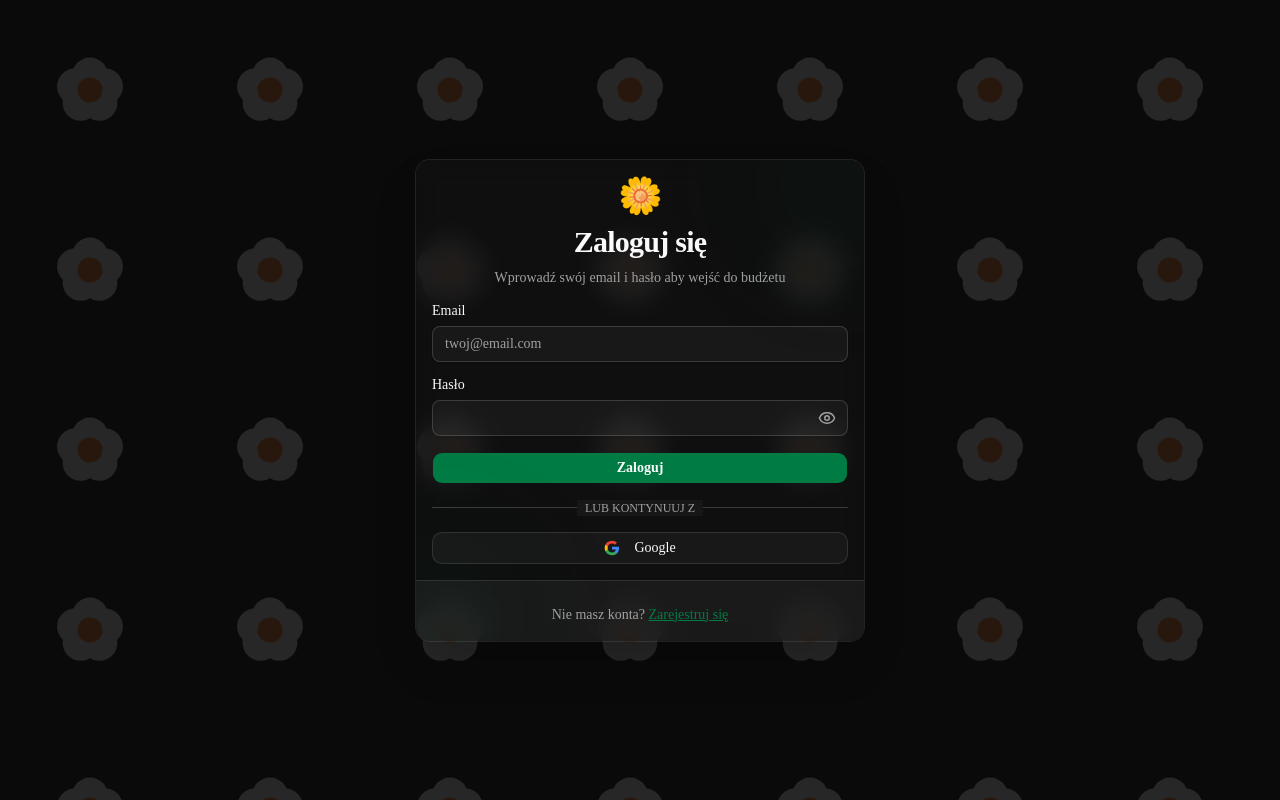
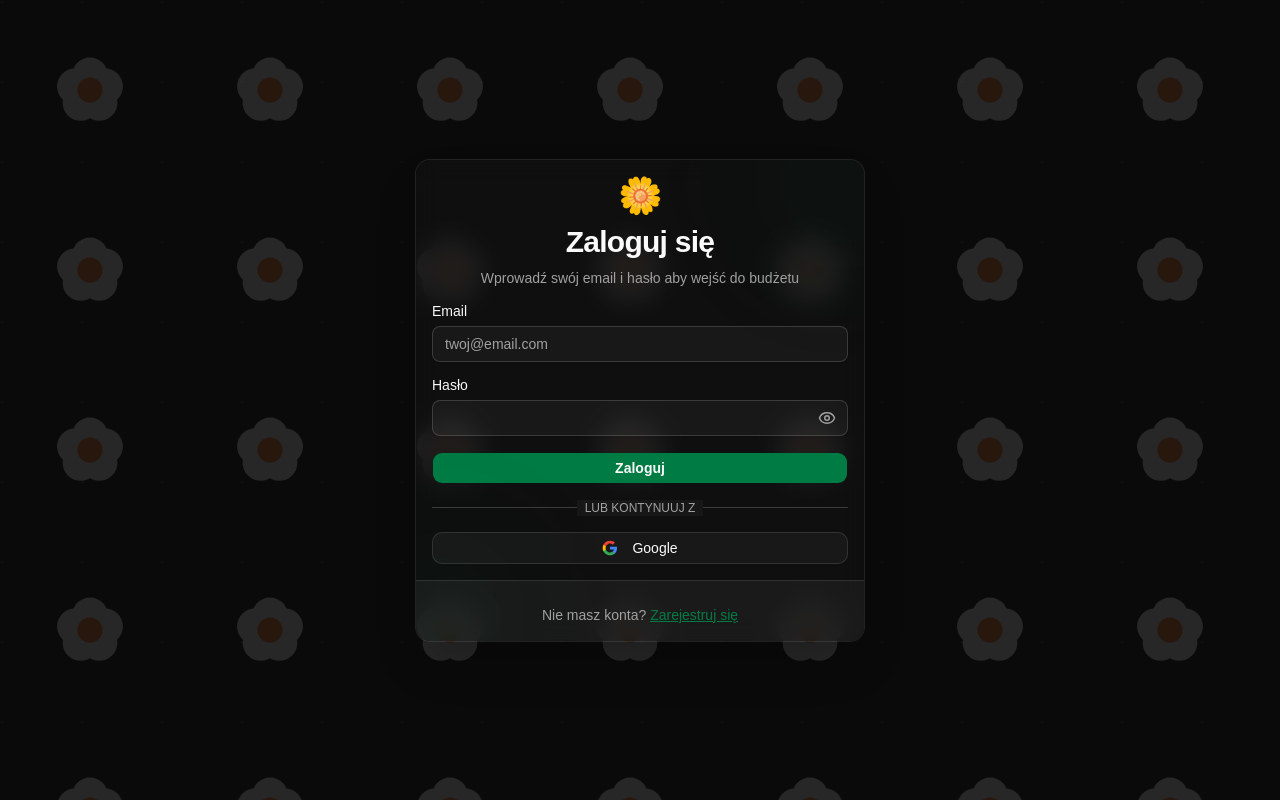
Before and after one commit to stokrotkasto2/budrzet-domowy, a Next.js app: page /login in a window 1280 px wide. Built offline with nearby package versions, Linux system fonts and the light colour scheme.

Commit message:
Zmiana czcionki na Arial

```diff
--- a/src/app/globals.css
+++ b/src/app/globals.css
@@ -134,6 +134,6 @@
     background-attachment: fixed;
   }
   html {
-    @apply font-sans;
+    font-family: Arial, sans-serif;
   }
 }
```
